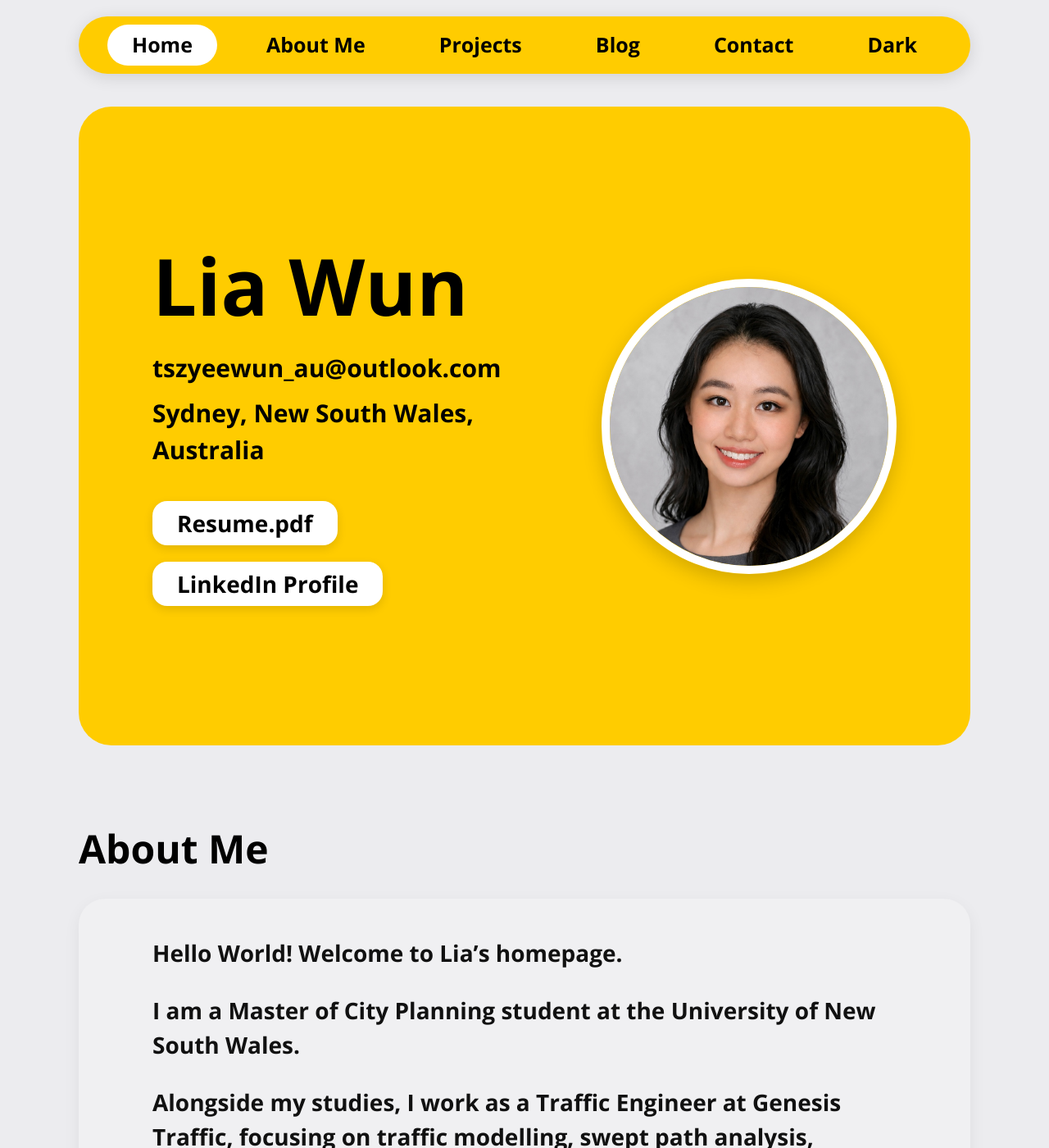
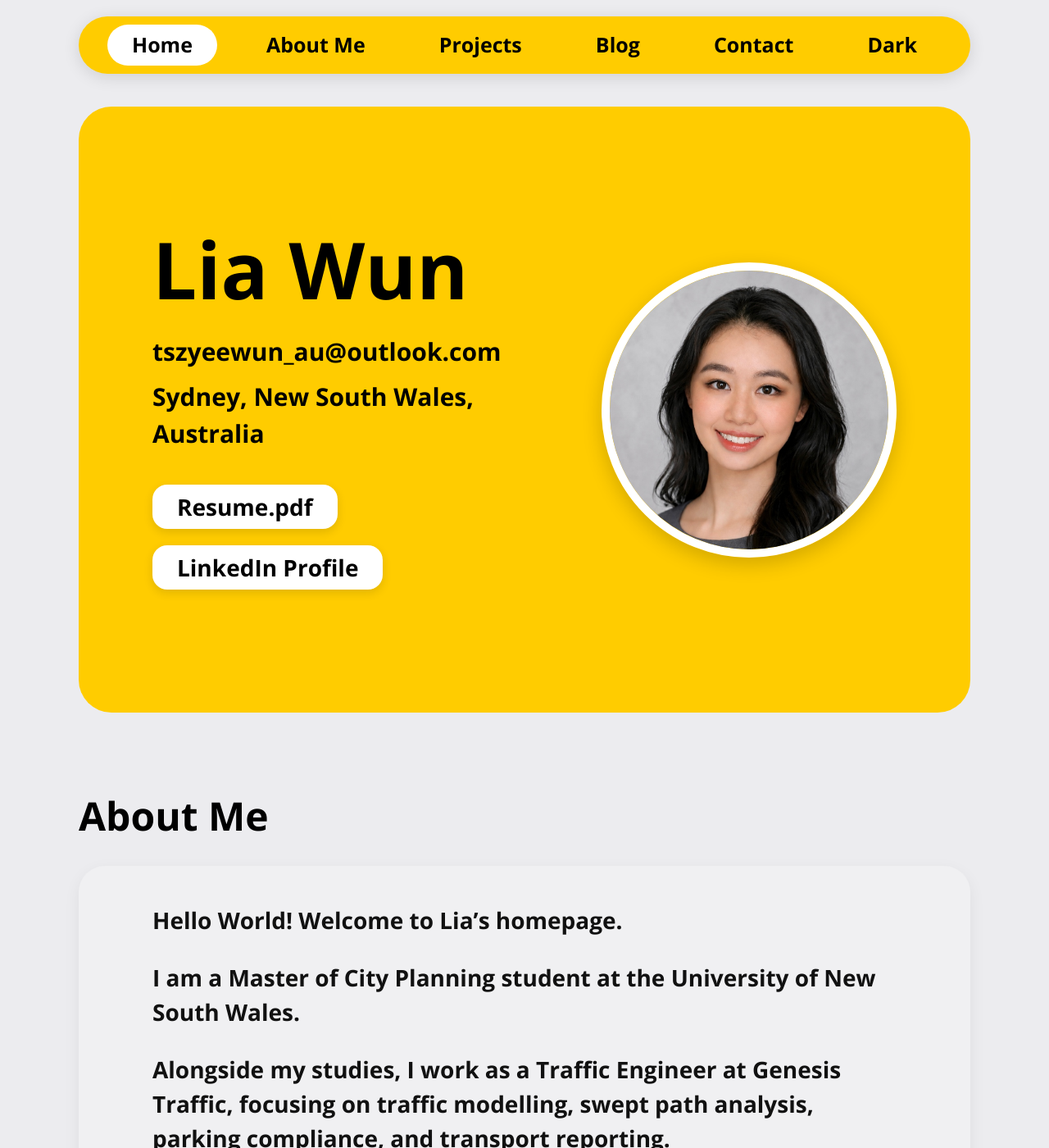
Before and after one commit to tszyeewun/tszyeewun.github.io, a Jekyll site: the page built from index.md, in a window 1280 px wide and 1400 px high. Shown: the whole window at 82% size. Built offline with Jekyll 4.4.1, drawn with Linux system fonts in a browser that asks for light colours.

Commit message:
Adjust padding in default layout

```diff
--- a/_layouts/default.html
+++ b/_layouts/default.html
@@ -100,7 +100,7 @@
 
       border-radius:40px;
 
-      padding:170px 90px;
+      padding:150px 90px;
 
       display:flex;
       justify-content:space-between;
```
